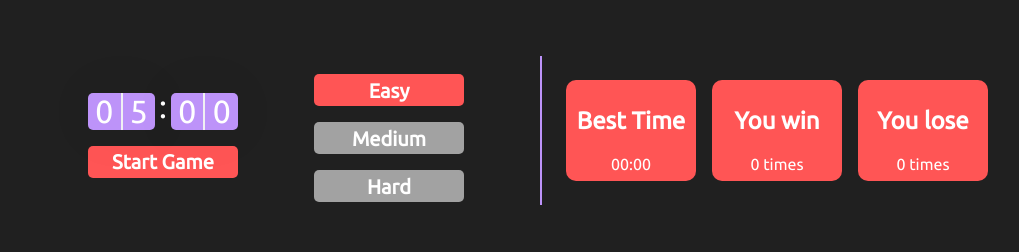
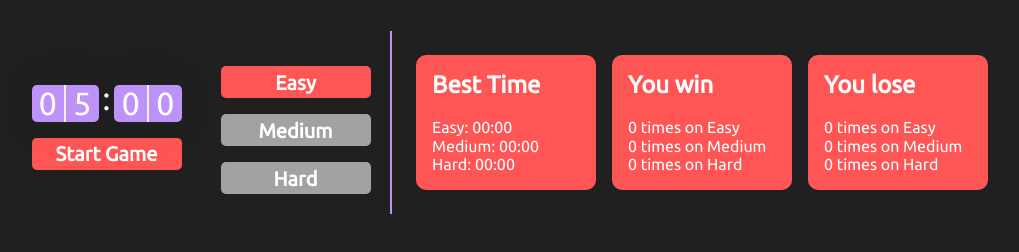
Before and after one commit to victordantasdev/Card-Memory-Game, a Next.js app: page / in a window 1280 px wide. Shown: the part 537-789 px from the top of the page, without its empty margins (128-1147 px from the left). Built offline with nearby package versions, Linux system fonts and the light colour scheme.

Commit message:
feat: statistics from each level created

```diff
--- a/src/components/Countdown/CountDown.style.ts
+++ b/src/components/Countdown/CountDown.style.ts
@@ -4,7 +4,7 @@ export const Container = styled.div`
   display: flex;
   flex-direction: row;
   align-items: center;
-  justify-content: space-evenly;
+  justify-content: space-around;
   width: 100%;
 `;
 
@@ -24,6 +24,7 @@ export const CountdownContainer = styled.div`
     font-size: 2rem;
     text-align: center;
     margin-top: 10px;
+    pointer-events: none;
   }
 
   & > div span {
--- a/src/components/Countdown/CountdownContext.tsx
+++ b/src/components/Countdown/CountdownContext.tsx
@@ -9,20 +9,33 @@ interface CountdownContextData {
   win: boolean;
   minutes: number;
   seconds: number;
-  bestTime: string;
-  winTimes: number;
-  lostTimes: number;
+
+  bestTimeEasy: string;
+  lostTimesEasy: number;
+  winTimesEasy: number;
+
+  bestTimeMedium: string;
+  lostTimesMedium: number;
+  winTimesMedium: number;
+
+  bestTimeHard: string;
+  lostTimesHard: number;
+  winTimesHard: number;
+
   isActive: boolean;
   hasFinished: boolean;
   minuteLeft: string;
   minuteRight: string;
   secondLeft: string;
   secondRight: string;
-  stopCountdown: () => void;
-  resetCountdown: (n?: number) => void;
-  startCountdown: () => void;
+  resetCountdown: (n?: number, l?: string) => void;
+  stopCountdown: (level?: string | null | undefined) => void;
+  startCountdown: (t: number) => void;
   setWin: Dispatch<SetStateAction<boolean>>;
-  setWinTimes: Dispatch<SetStateAction<number>>;
+
+  setWinTimesEasy: Dispatch<SetStateAction<number>>;
+  setWinTimesMedium: Dispatch<SetStateAction<number>>;
+  setWinTimesHard: Dispatch<SetStateAction<number>>;
 }
 
 interface CountdownProviderProps {
@@ -34,16 +47,25 @@ export const CountdownConext = createContext({} as CountdownContextData);
 let countdownTimeout: NodeJS.Timeout;
 
 export function CountdownProvider({ children }: CountdownProviderProps) {
-  const fullTime = 5;
+  const [fullTime, setFullTime] = useState(5);
   const cookies = parseCookies();
 
   const [time, setTime] = useState(fullTime * 60);
   const [isActive, setIsActive] = useState(false);
   const [hasFinished, setHasFinished] = useState(false);
-  const [bestTime, setBestTime] = useState(cookies.BEST_TIME || '00:00');
-  const [lostTimes, setLostTimes] = useState(Number(cookies.LOST_TIMES) || 0);
-  const [winTimes, setWinTimes] = useState(Number(cookies.WIN_TIMES) || 0);
   const [win, setWin] = useState(false);
+
+  const [bestTimeEasy, setBestTimeEasy] = useState(cookies.BEST_TIME_EASY || '00:00');
+  const [lostTimesEasy, setLostTimesEasy] = useState(Number(cookies.LOST_TIMES_EASY) || 0);
+  const [winTimesEasy, setWinTimesEasy] = useState(Number(cookies.WIN_TIMES_EASY) || 0);
+
+  const [bestTimeMedium, setBestTimeMedium] = useState(cookies.BEST_TIME || '00:00');
+  const [lostTimesMedium, setLostTimesMedium] = useState(Number(cookies.LOST_TIMES) || 0);
+  const [winTimesMedium, setWinTimesMedium] = useState(Number(cookies.WIN_TIMES) || 0);
+
+  const [bestTimeHard, setBestTimeHard] = useState(cookies.BEST_TIME_HARD || '00:00');
+  const [lostTimesHard, setLostTimesHard] = useState(Number(cookies.LOST_TIMES_HARD) || 0);
+  const [winTimesHard, setWinTimesHard] = useState(Number(cookies.WIN_TIMES_HARD) || 0);
 
   const minutes = Math.floor(time / 60);
   const seconds = time % 60;
@@ -53,7 +75,9 @@ export function CountdownProvider({ children }: CountdownProviderProps) {
 
   const cards = () => document.querySelectorAll('.card');
 
-  function startCountdown() {
+  function startCountdown(t: number) {
+    setFullTime(t);
+
     new Audio('/sounds/click.mp3').play();
     setIsActive(true);
     setWin(false);
@@ -70,7 +94,7 @@ export function CountdownProvider({ children }: CountdownProviderProps) {
     }, 1000);
   }
 
-  function resetCountdown(n: number = fullTime) {
+  function resetCountdown(n: number = fullTime, l: string = 'Easy') {
     new Audio('/sounds/click.mp3').play();
     clearTimeout(countdownTimeout);
     setIsActive(false);
@@ -84,20 +108,41 @@ export function CountdownProvider({ children }: CountdownProviderProps) {
     });
   }
 
-  function stopCountdown() {
+  function stopCountdown(level: string | null | undefined) {
     clearTimeout(countdownTimeout);
     setIsActive(true);
     setTime(time);
     setHasFinished(false);
 
     const bestTimeStr = `${minuteLeft}${minuteRight}:${secondLeft}${secondRight}`;
-    if (bestTimeStr <= cookies.BEST_TIME || bestTimeStr !== '00:00') {
-      setBestTime(bestTimeStr);
 
-      setCookie(null, 'BEST_TIME', bestTimeStr, {
+    if (level === 'Easy') {
+      if (bestTimeStr <= cookies.BEST_TIME_EASY || bestTimeStr !== '00:00') {
+        setBestTimeEasy(bestTimeStr);
+
+        setCookie(null, 'BEST_TIME_EASY', bestTimeStr, {
           maxAge: 30 * 24 * 60 * 60,
           path: '/',
         });
+      }
+    } else if (level === 'Medium') {
+      if (bestTimeStr <= cookies.BEST_TIME_MEDIUM || bestTimeStr !== '00:00') {
+        setBestTimeMedium(bestTimeStr);
+
+        setCookie(null, 'BEST_TIME_MEDIUM', bestTimeStr, {
+          maxAge: 30 * 24 * 60 * 60,
+          path: '/',
+        });
+      }
+    } else if (level === 'Hard') {
+      if (bestTimeStr <= cookies.BEST_TIME_HARD || bestTimeStr !== '00:00') {
+        setBestTimeHard(bestTimeStr);
+
+        setCookie(null, 'BEST_TIME_HARD', bestTimeStr, {
+          maxAge: 30 * 24 * 60 * 60,
+          path: '/',
+        });
+      }
     }
   }
 
@@ -126,11 +171,26 @@ export function CountdownProvider({ children }: CountdownProviderProps) {
         card.classList.remove('-match');
       });
 
-      setLostTimes(Number(lostTimes) + 1);
-      setCookie(null, 'LOST_TIMES', String(lostTimes + 1), {
+      const $level = document.querySelector('.-selected')?.textContent;
+      if ($level === 'Easy') {
+        setLostTimesEasy(Number(lostTimesEasy) + 1);
+        setCookie(null, 'LOST_TIMES_EASY', String(lostTimesEasy + 1), {
           maxAge: 30 * 24 * 60 * 60,
           path: '/',
         });
+      } else if ($level === 'Medium') {
+        setLostTimesMedium(Number(lostTimesMedium) + 1);
+        setCookie(null, 'LOST_TIMES_MEDIUM', String(lostTimesMedium + 1), {
+          maxAge: 30 * 24 * 60 * 60,
+          path: '/',
+        });
+      } else if ($level === 'Hard') {
+        setLostTimesHard(Number(lostTimesHard) + 1);
+        setCookie(null, 'LOST_TIMES_HARD', String(lostTimesHard + 1), {
+          maxAge: 30 * 24 * 60 * 60,
+          path: '/',
+        });
+      }
     }
   }, [isActive, time]);
 
@@ -140,16 +200,30 @@ export function CountdownProvider({ children }: CountdownProviderProps) {
       minutes,
       seconds,
       isActive,
-      bestTime,
-      winTimes,
-      lostTimes,
+
+      bestTimeEasy,
+      lostTimesEasy,
+      winTimesEasy,
+
+      bestTimeMedium,
+      lostTimesMedium,
+      winTimesMedium,
+
+      bestTimeHard,
+      lostTimesHard,
+      winTimesHard,
+
       hasFinished,
       minuteLeft,
       minuteRight,
       secondLeft,
       secondRight,
       setWin,
-      setWinTimes,
+
+      setWinTimesEasy,
+      setWinTimesMedium,
+      setWinTimesHard,
+
       startCountdown,
       resetCountdown,
       stopCountdown,
--- a/src/components/Countdown/index.tsx
+++ b/src/components/Countdown/index.tsx
@@ -8,10 +8,10 @@ import { CountdownConext } from './CountdownContext';
 const Countdown = () => {
   const {
     minuteLeft,
+    isActive,
+    secondLeft,
     minuteRight,
-    secondLeft,
     secondRight,
-    isActive,
     hasFinished,
     startCountdown,
     resetCountdown,
@@ -38,6 +38,17 @@ const Countdown = () => {
     });
   };
 
+  const startWithLevel = () => {
+    const $level = document.querySelector('.-selected')?.textContent;
+    if ($level === 'Easy') {
+      startCountdown(5);
+    } else if ($level === 'Medium') {
+      startCountdown(3);
+    } else if ($level === 'Hard') {
+      startCountdown(2);
+    }
+  };
+
   return (
     <Container>
       <div>
@@ -54,7 +65,7 @@ const Countdown = () => {
         </CountdownContainer>
 
         {hasFinished ? (
-          <CountdownButton onClick={startCountdown}>
+          <CountdownButton onClick={startWithLevel}>
             Game Over
           </CountdownButton>
         ) : (
@@ -64,7 +75,7 @@ const Countdown = () => {
                 Reset Game
               </CountdownButton>
             ) : (
-              <CountdownButton onClick={startCountdown}>
+              <CountdownButton onClick={startWithLevel}>
                 Start Game
               </CountdownButton>
             )}
--- a/src/components/Statistics/Statistics.styled.ts
+++ b/src/components/Statistics/Statistics.styled.ts
@@ -13,17 +13,21 @@ export const StatisticsContainer = styled.div`
 export const BestTime = styled.div`
   display: flex;
   flex-direction: row;
-  align-items: center;
 `;
 
 export const StatisticsWrapper = styled.div`
   display: flex;
   flex-direction: column;
-  align-items: center;
+  align-items: flex-start;
   justify-content: flex-start;
-  width: 130px;
+  width: 180px;
   background-color: ${({ theme }) => theme.secondary};
   border-radius: 10px;
   margin: 8px;
-  padding: 8px;
+  padding: 16px;
+  pointer-events: none;
+
+  h2 {
+    margin-top: 0;
+  }
 `;
--- a/src/components/Statistics/index.tsx
+++ b/src/components/Statistics/index.tsx
@@ -4,9 +4,17 @@ import { StatisticsContainer, BestTime, StatisticsWrapper } from './Statistics.s
 
 const Statistics = () => {
   const {
-    bestTime,
-    lostTimes,
-    winTimes,
+    bestTimeEasy,
+    lostTimesEasy,
+    winTimesEasy,
+
+    bestTimeMedium,
+    lostTimesMedium,
+    winTimesMedium,
+
+    bestTimeHard,
+    lostTimesHard,
+    winTimesHard,
   } = useContext(CountdownConext);
 
   return (
@@ -14,7 +22,27 @@ const Statistics = () => {
       <StatisticsWrapper>
         <h2>Best Time</h2>
         <BestTime className="best-time">
-          <span>{bestTime}</span>
+          <span>
+            Easy:
+            {' '}
+            {bestTimeEasy}
+          </span>
+        </BestTime>
+
+        <BestTime className="best-time">
+          <span>
+            Medium:
+            {' '}
+            {bestTimeMedium}
+          </span>
+        </BestTime>
+
+        <BestTime className="best-time">
+          <span>
+            Hard:
+            {' '}
+            {bestTimeHard}
+          </span>
         </BestTime>
       </StatisticsWrapper>
 
@@ -22,9 +50,25 @@ const Statistics = () => {
         <h2>You win</h2>
         <BestTime className="best-time">
           <span>
-            {winTimes}
+            {winTimesEasy}
             {' '}
-            times
+            times on Easy
+          </span>
+        </BestTime>
+
+        <BestTime className="best-time">
+          <span>
+            {winTimesMedium}
+            {' '}
+            times on Medium
+          </span>
+        </BestTime>
+
+        <BestTime className="best-time">
+          <span>
+            {winTimesHard}
+            {' '}
+            times on Hard
           </span>
         </BestTime>
       </StatisticsWrapper>
@@ -33,9 +77,25 @@ const Statistics = () => {
         <h2>You lose</h2>
         <BestTime className="best-time">
           <span>
-            {lostTimes}
+            {lostTimesEasy}
             {' '}
-            times
+            times on Easy
+          </span>
+        </BestTime>
+
+        <BestTime className="best-time">
+          <span>
+            {lostTimesMedium}
+            {' '}
+            times on Medium
+          </span>
+        </BestTime>
+
+        <BestTime className="best-time">
+          <span>
+            {lostTimesHard}
+            {' '}
+            times on Hard
           </span>
         </BestTime>
       </StatisticsWrapper>
```
Also changed, not shown: src/objects/BoardGame/index.tsx (+30 -8 lines). Lines whose indentation alone changed are shown as unchanged.
